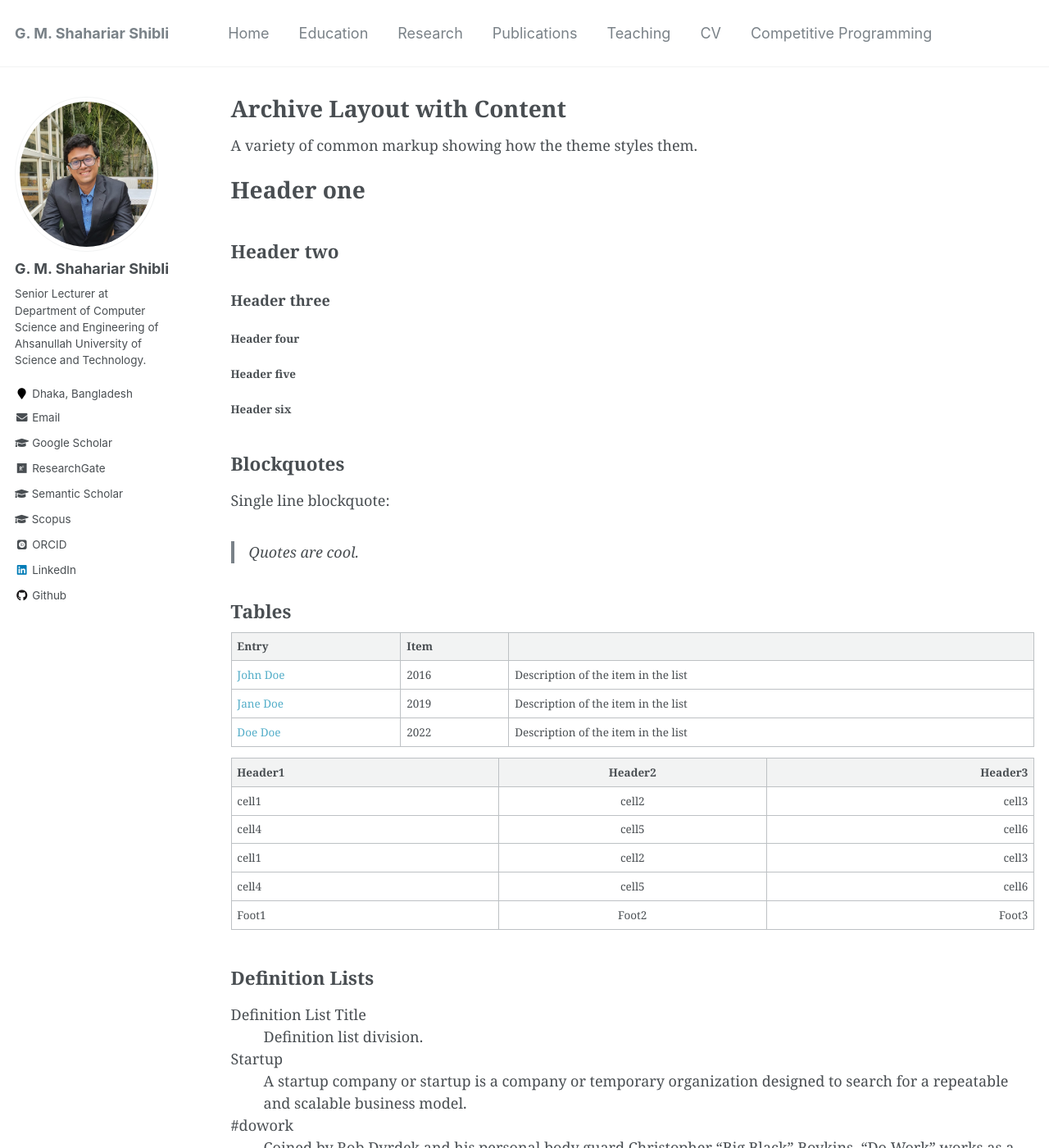
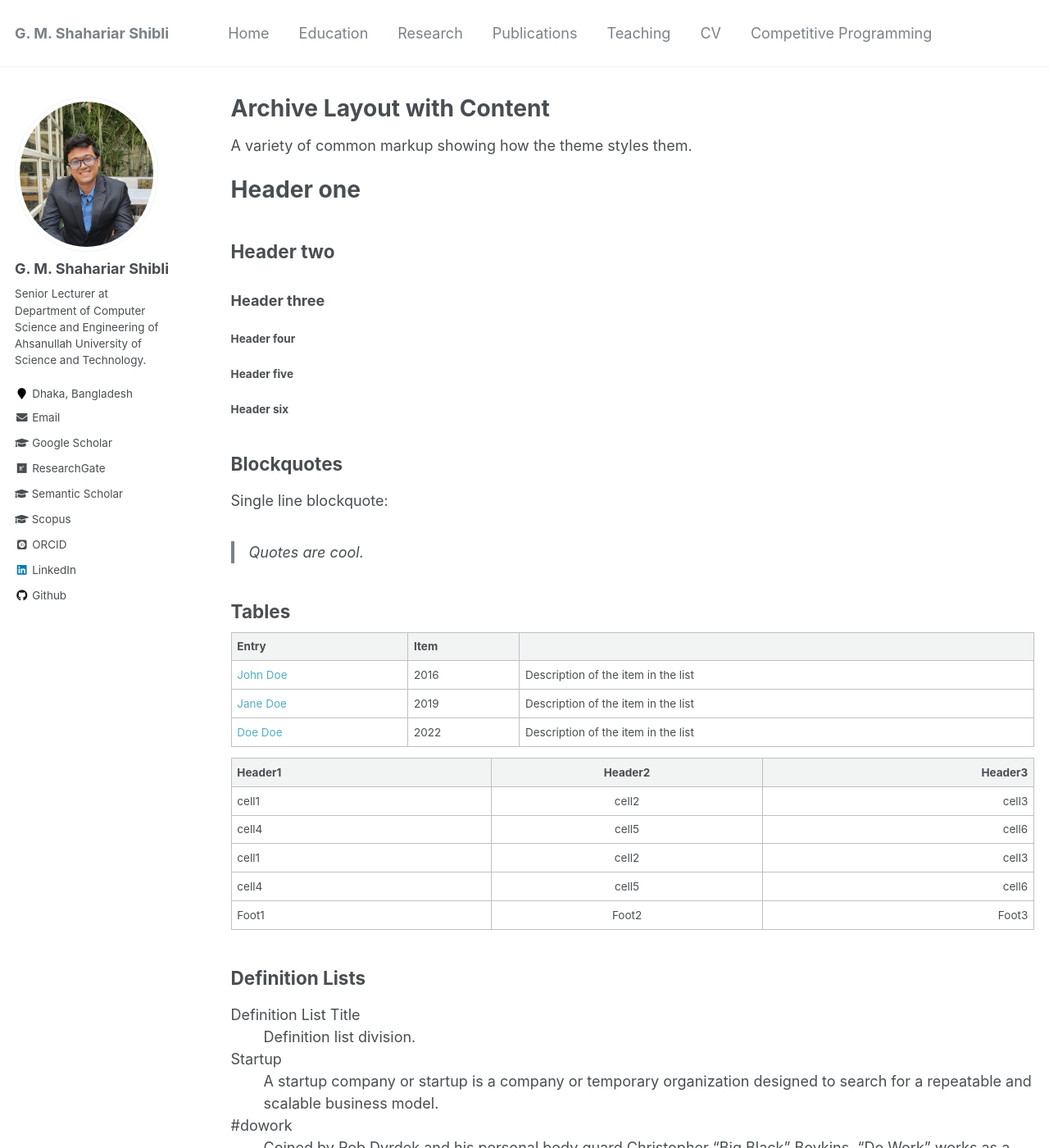
Before and after one commit to shahariar-shibli/shahariar-shibli.github.io, a Jekyll site: the page built from _pages/archive-layout-with-content.md, in a window 1280 px wide and 1400 px high. Shown: the whole window at 82% size. Built offline with Jekyll 4.4.1, drawn with Linux system fonts in a browser that asks for light colours; some web fonts are replaced.

Commit message:
Update _variables.scss

```diff
--- a/_sass/_variables.scss
+++ b/_sass/_variables.scss
@@ -28,8 +28,8 @@ $bodoni                     : "Bodoni MT", serif;
 $calisto                    : "Calisto MT", serif;
 $garamond                   : Garamond, serif;
 
-$global-font-family         : $georgia;
-$header-font-family         : $georgia;
+$global-font-family         : $sans-serif;
+$header-font-family         : $sans-serif;
 $caption-font-family        : $serif;
 
 /* type scale */
```
